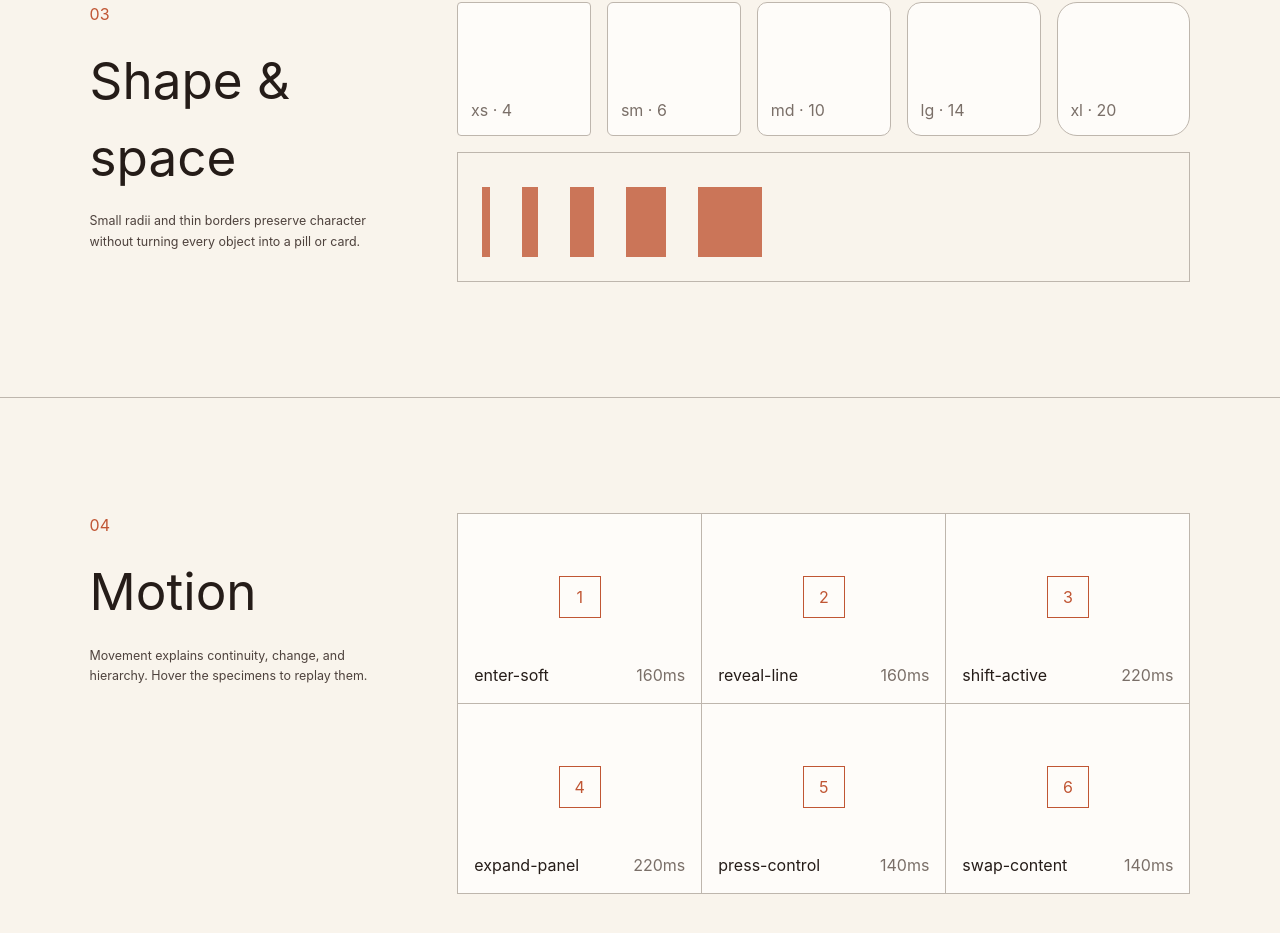
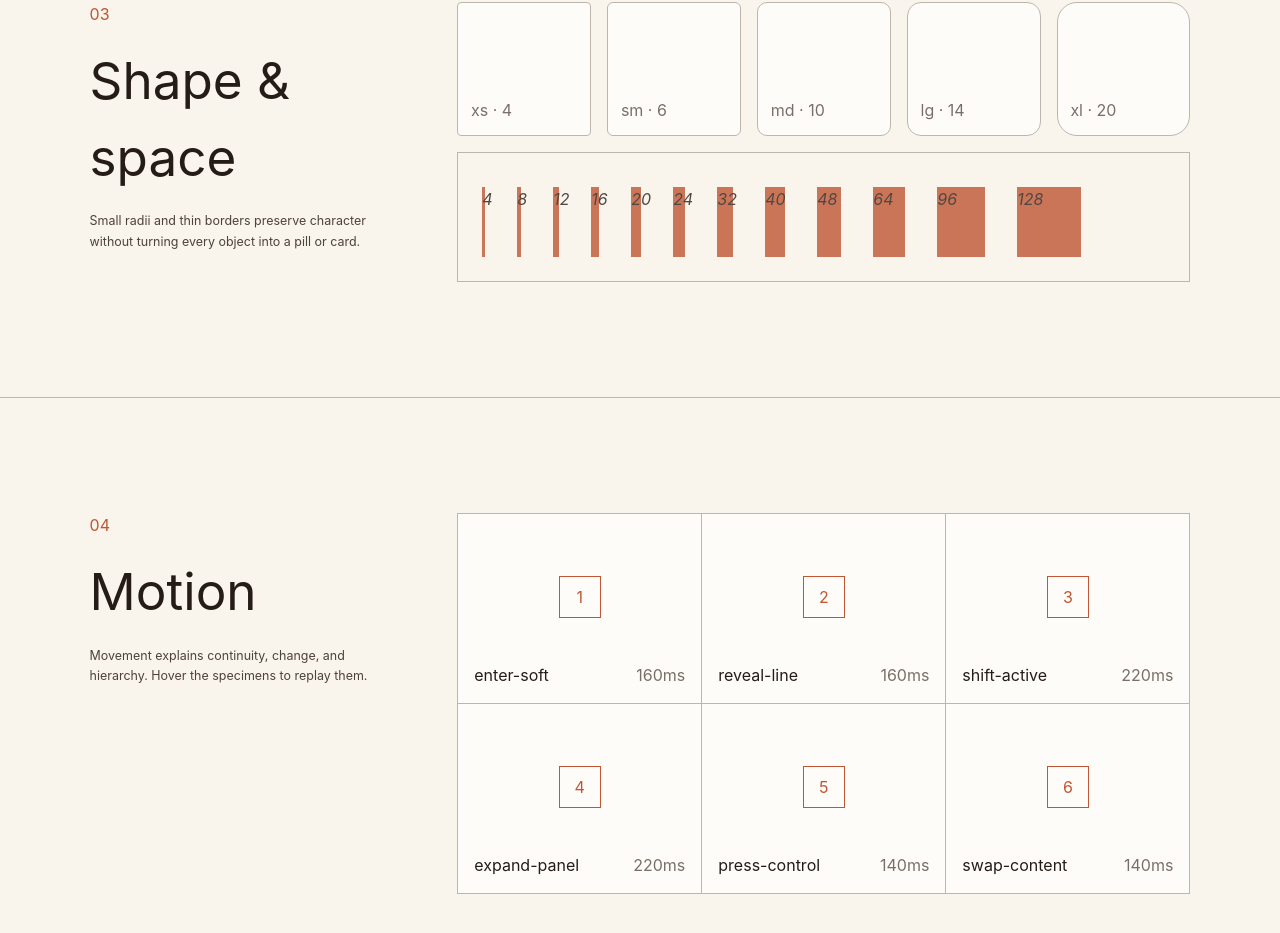
Before and after one commit to myudak/ui, a Next.js app: page /foundations in a window 1280 px wide. Shown: the part 2725-3658 px from the top of the page. Built offline with nearby package versions, Linux system fonts and the light colour scheme.

Commit message:
Refine visual fidelity: app/foundations/page.tsx

```diff
--- a/app/foundations/page.tsx
+++ b/app/foundations/page.tsx
@@ -36,7 +36,7 @@ export default function FoundationsPage() {
         <div className="foundation-label"><span>03</span><h2>Shape & space</h2><p>Small radii and thin borders preserve character without turning every object into a pill or card.</p></div>
         <div className="shape-showcase">
           {["xs · 4", "sm · 6", "md · 10", "lg · 14", "xl · 20"].map((item, index) => <article key={item} style={{borderRadius:`${[4,6,10,14,20][index]}px`}}><span>{item}</span></article>)}
-          <div className="space-ruler"><i style={{width:"8px"}}/><i style={{width:"16px"}}/><i style={{width:"24px"}}/><i style={{width:"40px"}}/><i style={{width:"64px"}}/></div>
+          <div className="space-ruler">{[4,8,12,16,20,24,32,40,48,64,96,128].map((size) => <i key={size} style={{width:`${Math.max(3, size / 2)}px`}}><span>{size}</span></i>)}</div>
         </div>
       </section>
 
```
